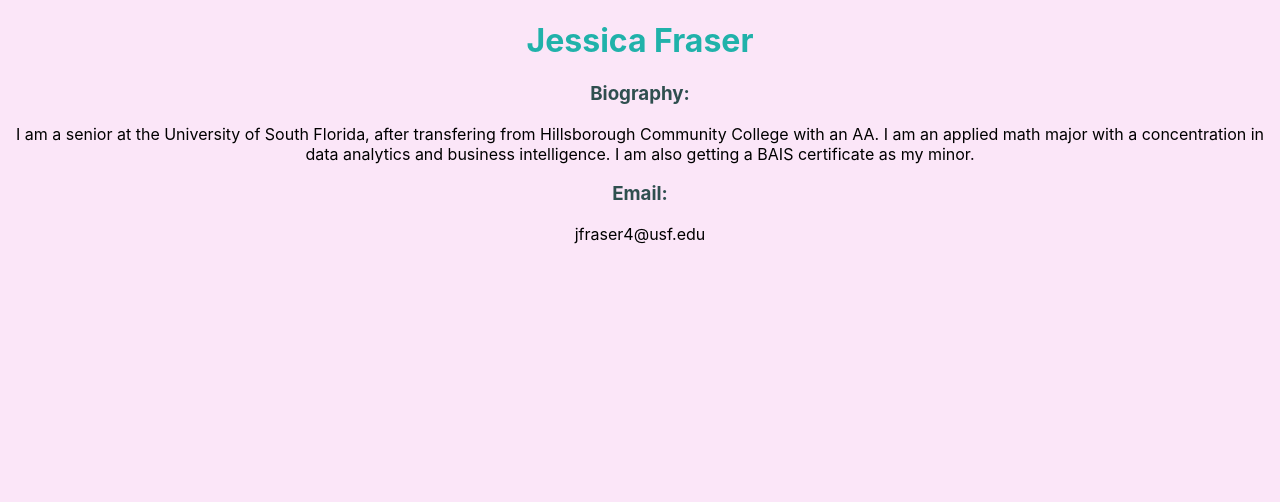
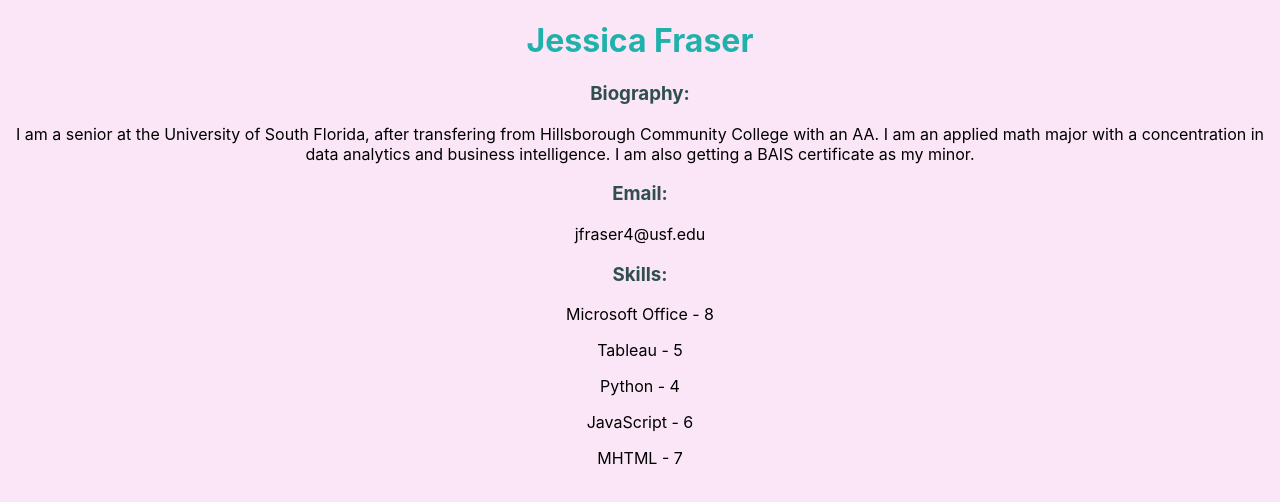
Before and after one commit to jessfraser8/Coding-Challenge-15, a React (Create React App) app in the folder my-app/: page / in a window 1280 px wide. Shown: the top 502 px of the page. Built offline with nearby package versions, Linux system fonts and the light colour scheme.

Commit message:
Implement dynamic skills section using props.

```diff
--- a/my-app/src/App.css
+++ b/my-app/src/App.css
@@ -1,4 +1,4 @@
-
+/* Add styling with css. */
 body {
   background-color: rgb(251, 230, 248);
   margin: 10px;
--- a/my-app/src/App.js
+++ b/my-app/src/App.js
@@ -1,19 +1,65 @@
+// U#
+
+// Link to css.
 import "./App.css";
 
+// Link to React.
+import React from 'react';
+
+// Link to Dashboard for skills section.
+import Dashboard from './Dashboard.js'
+
+// Personal Information section.
 const user ={
   name: "Jessica Fraser",
   bio: "I am a senior at the University of South Florida, after transfering from Hillsborough Community College with an AA. I am an applied math major with a concentration in data analytics and business intelligence. I am also getting a BAIS certificate as my minor.",
   contact: "jfraser4@usf.edu"
 }
 
+// Create webpage.
 export default function Profile() {
   return(
     <>
+    {/* Personal information section. */}
     <h1>{user.name}</h1>
     <h3>Biography:</h3>
     <p>{user.bio}</p>
     <h3>Email:</h3>
     <p>{user.contact}</p>
+    {/* Skill section. */}
+    <h3>Skills:</h3>
+    <div className="App">
+      <Dashboard skills={skills}/>
+    </div>
     </>
   )
 }
+
+// Dynamically create skills.
+const skills = [
+  {
+    id: 1,
+    skill: "Microsoft Office",
+    proficiency: "8"
+  },
+  {
+    id: 2,
+    skill: "Tableau",
+    proficiency: "5"
+  },
+  {
+    id: 3,
+    skill: "Python",
+    proficiency: "4"
+  },
+  {
+    id: 4,
+    skill: "JavaScript",
+    proficiency: "6"
+  },
+  {
+    id: 5,
+    skill: "MHTML",
+    proficiency: "7"
+  }
+]
--- /dev/null
+++ b/my-app/src/Dashboard.js
@@ -0,0 +1,17 @@
+import SkillList from './SkillList.js'
+
+// Make Dashboard function.
+export default function Dashboard({skills}){
+    return (
+        <div
+        className="dashboard">
+            {skills.map(skill => (
+                <SkillList
+                key={skill.id}
+                skill={skill.skill}
+                proficiency={skill.proficiency}
+                />
+            ))}
+        </div>
+    )
+}
--- /dev/null
+++ b/my-app/src/SkillList.js
@@ -0,0 +1,8 @@
+// Make SkillList function.
+export default function SkillList({skill, proficiency}) {
+    return (
+        <div className="skill-list">
+            <p>{skill} - {proficiency}</p>
+        </div>
+    )
+}
```
